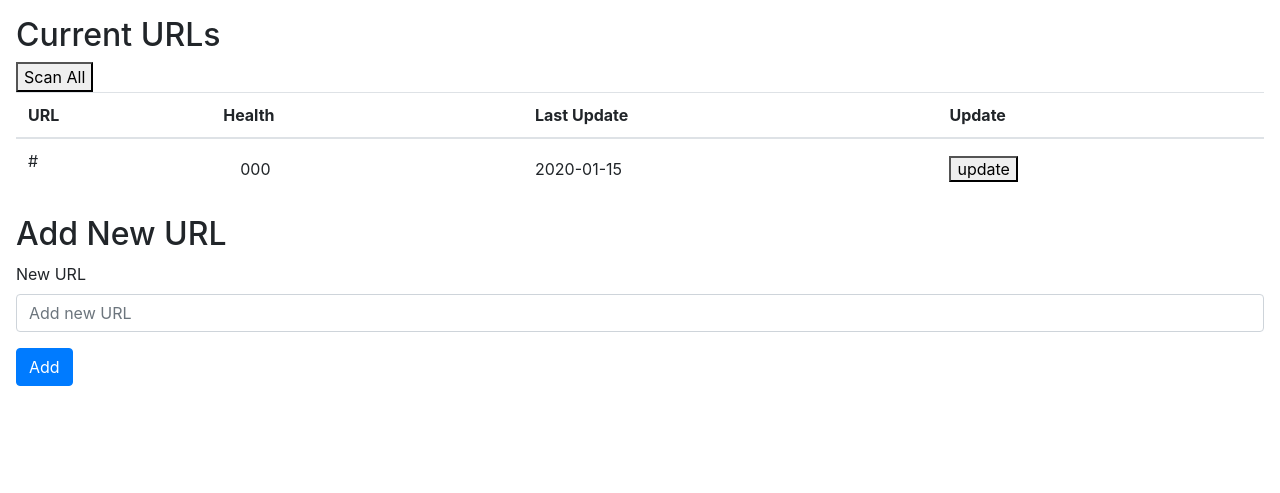
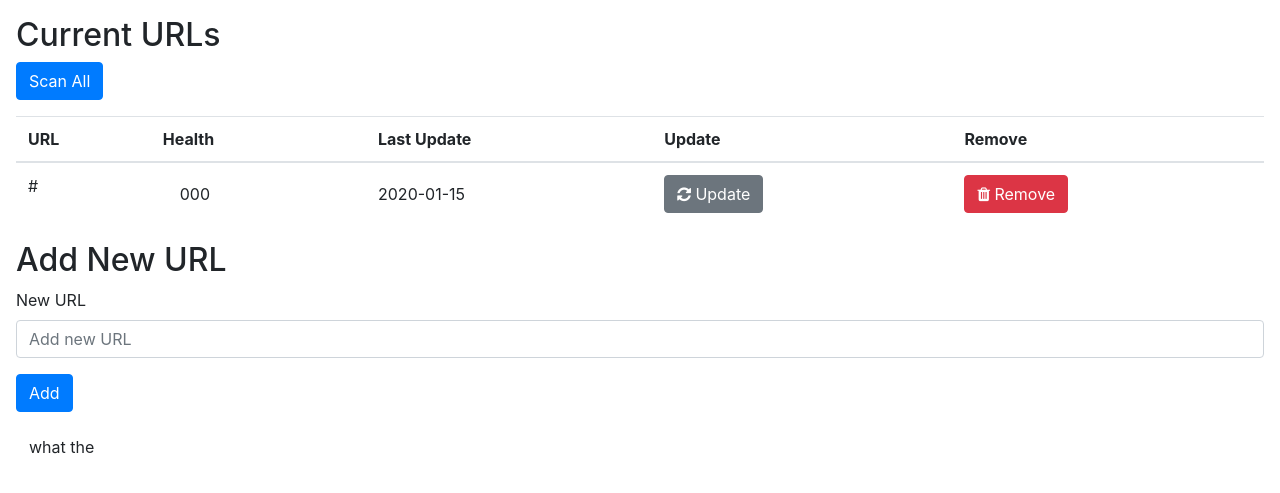
Before and after one commit to mmarcotte/url-scanner, a Flask app: template templates/index.html in a window 1280 px wide. Shown: the top 493 px of the page. Run offline with Flask 2, Linux system fonts and the light colour scheme; the template is opened without the code that fills it: most values are stand-ins (such as "Sample title", 1, 10 or a date in 2020); some libraries are stand-ins or nearby versions.

Commit message:
can delete urls; show 302 information

```diff
--- a/app.py
+++ b/app.py
@@ -14,17 +14,20 @@ app = Flask(__name__)
 
 @app.route("/")
 def index():
-    # show a table of urls
-    # show their health
     urls = get_urls()
     return render_template("index.html", urls=urls)
 
-@app.route("/api/scan/<int:id>")
+@app.route("/api/url/<int:id>/scan")
 def scan(id):
     # ascertain the URL, and then make a call to check its health
     row = db.execute('SELECT url FROM urls WHERE id = :id', {"id": id}).fetchone()
-    res = requests.get(row.url)
+    if row is None:
+        return jsonify({"error": "Could not locate URL"}), 422
 
+    headers = {
+        'User-Agent': 'My User Agent 1.0'
+    }
+    res = requests.get(row.url, headers=headers, allow_redirects=False)
     now = datetime.now()
 
     # save the status update for this URL so we know to show it next time
@@ -41,10 +44,27 @@ def scan(id):
     })
     db.commit()
 
+    print(json.dumps(dict(res.headers)))
+
     return jsonify({
         "status_code": res.status_code,
         "last_update": now.strftime("%m/%d/%Y %H:%M:%S")
     })
+
+@app.route('/api/url/<int:id>', methods=['DELETE'])
+def url_api(id):
+    if request.method == 'DELETE':
+        # Make sure url exists
+
+        if db.execute('SELECT url FROM urls WHERE id = :id', {"id": id}).rowcount == 0:
+            return jsonify({"error": "Invalid url_id"}), 422
+
+        # Remove URL
+        print({"id": id})
+        db.execute('DELETE FROM health_checks WHERE url_id = :url_id', {"url_id": id})
+        db.execute('DELETE FROM urls WHERE id = :id', {"id": id})
+        db.commit()
+        return jsonify({"message": "URL deleted"})
 
 @app.route('/add', methods=["POST"])
 def add():
@@ -74,4 +94,4 @@ def install():
     return render_template("install.html", sqlCommands=sqlCommands)
 
 def get_urls():
-    return db.execute("""SELECT id, url, status_code, last_update, TO_CHAR(last_update, 'MM/DD/YYYY HH24:MI:SS') last_update_formatted FROM urls ORDER BY last_update DESC""").fetchall()
+    return db.execute("""SELECT id, url, headers, status_code, last_update, TO_CHAR(last_update, 'MM/DD/YYYY HH24:MI:SS') last_update_formatted FROM urls ORDER BY last_update DESC""").fetchall()
--- a/static/css/styles.css
+++ b/static/css/styles.css
@@ -21,12 +21,12 @@ main {
     background-color: #cccccc;
 }
 
-td.scan .fa {
+.loading {
     display: none;
 }
 tr.scanning td button.update-health {
     display: none;
 }
-tr.scanning td .fa-spin {
-    display: inline-block;
+tr.scanning td div.loading {
+    display: block;
 }
--- a/static/js/scanner.js
+++ b/static/js/scanner.js
@@ -8,12 +8,11 @@ document.addEventListener("DOMContentLoaded", function(){
     for(var i = 0; i < objs.length; i++) {
         objs[i].addEventListener("click", function(e){
             e.preventDefault();
-            checkHealth(event.target.dataset.id)
+            checkHealth(e.target.dataset.id)
       });
     }
 
-    var checkAllButton = document.getElementById('scan-all')
-    .addEventListener('click', function(e) {
+    document.getElementById('scan-all').addEventListener('click', function(e) {
         e.preventDefault()
         if (running) {
             running = false
@@ -27,7 +26,27 @@ document.addEventListener("DOMContentLoaded", function(){
         }
     })
 
+    var deleteButtons = document.getElementsByClassName('js-remove')
+    for(var i = 0; i < deleteButtons.length; i++) {
+        deleteButtons[i].addEventListener('click', removeUrl)
+    }
 });
+
+function removeUrl(e) {
+    e.preventDefault()
+    if(!confirm('Are you sure you want to remove this URL?'))
+        return;
+    var id = e.target.dataset.id
+    document.getElementById('row-' + id).remove()
+    fetch('http://127.0.0.1:5000/api/url/' + id, {method: 'DELETE'})
+        .then(result => result.json())
+        .then(data => {
+            console.log(data)
+            // var messageContainer = document.getElementById('message')
+            // messageContainer.classList.remove('hidden')
+        })
+        .catch(err => {})
+}
 
 function checkAll() {
     var currentIndex = 0;
@@ -55,7 +74,7 @@ function checkAll() {
 
 function checkHealth(id) {
     document.getElementById('row-' + id).className = 'scanning'
-    return fetch('http://127.0.0.1:5000/api/scan/' + id)
+    return fetch('http://127.0.0.1:5000/api/url/' + id + '/scan')
         .then(response => response.json())
         .then(data => {
             // update status
--- a/templates/index.html
+++ b/templates/index.html
@@ -10,10 +10,11 @@
 </div>
 {% endif %}
 
-<button id="scan-all" class="btm">
-    Scan All
-</button>
-
+<div class="form-group">
+    <button id="scan-all" class="btn btn-primary">
+        Scan All
+    </button>
+</div>
 
 <table class="table">
     <thead>
@@ -22,6 +23,7 @@
             <th>Health</th>
             <th>Last Update</th>
             <th>Update</th>
+            <th>Remove</th>
         </tr>
     </thead>
     <tbody>
@@ -30,15 +32,26 @@
             <td>
                 <p>{{ url["url"] }}</p>
                 {%if (url["status_code"] == 301 or url["status_code"] == 302) %}
-                    <p><i class="fa fa-arrow-right"></i> {{ url["headers"] }}</p>
+                    <p><i class="fa fa-arrow-right"></i> {{ url["headers"]["Location"] }}</p>
                 {% endif %}
             </td>
-            <td><span id="health-{{ url['id'] }}" class="health health-{{ url["status_code"] }}">{{ url["status_code"] }}</span></td>
+            <td><span id="health-{{ url['id'] }}" class="health health-{{ url['status_code'] }}">{{ url["status_code"] }}</span></td>
             <td id="last-update-{{ url['id'] }}">{{ url["last_update_formatted"] }}</td>
-            <td class="scan">
-                <button class="update-health" data-id="{{ url['id'] }}" data-url="{{ url['url'] }}" >update</button>
-                <i class="fa fa-refresh fa-spin fa-2x fa-fw"></i>
-                <span class="sr-only">Loading...</span>
+            <td class="scan centered">
+                <button class="btn btn-secondary update-health" data-id="{{ url['id'] }}" data-url="{{ url['url'] }}">
+                    <i class="fa fa-refresh"></i>
+                    Update
+                </button>
+                <div class="loading">
+                    <i class="fa fa-refresh fa-spin fa-2x fa-fw"></i>
+                    <span class="sr-only">Loading...</span>
+                </div>
+            </td>
+            <td class="centered">
+                <button class="btn btn-danger js-remove" data-id="{{ url['id'] }}">
+                    <i class="fa fa-trash"></i>
+                    Remove
+                </button>
             </td>
         </tr>
         {% endfor %}
@@ -53,4 +66,5 @@
     </div>
     <button class="btn btn-primary">Add</button>
 </form>
+<button class="btn">what the</button>
 {% endblock %}
```
